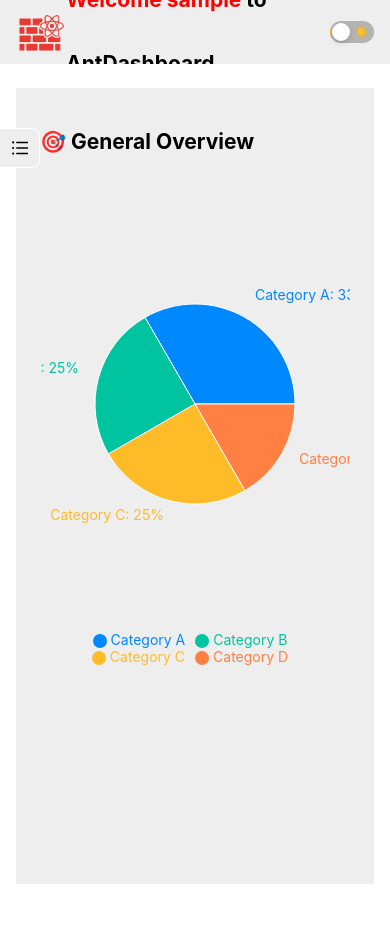
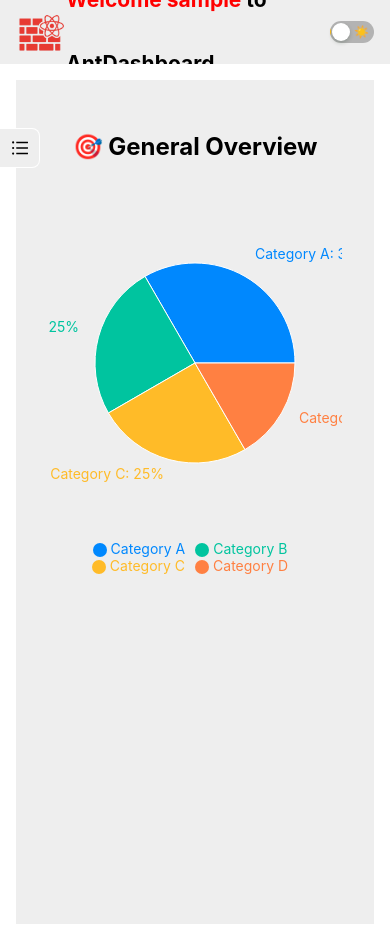
Before and after one commit to seif1125/ant-dashboard-ui, a React (Create React App) app: page /dashboard in a window 390 px wide. Before the commit the page ends 908 px from the top, so only its background shows below. Built offline with nearby package versions, Linux system fonts and the light colour scheme; sample sign-in values are in the browser's storage.

Commit message:
WIP:Fix mobile layout

```diff
--- a/src/components/AnnualChart.jsx
+++ b/src/components/AnnualChart.jsx
@@ -1,6 +1,13 @@
-
-import { BarChart, Bar, XAxis, YAxis, CartesianGrid, Tooltip, ResponsiveContainer } from 'recharts';
-
+import React from 'react';
+import {
+  BarChart,
+  Bar,
+  XAxis,
+  YAxis,
+  CartesianGrid,
+  Tooltip,
+  ResponsiveContainer,
+} from 'recharts';
 
 const mockData = [
   { name: 'Jan', users: 400 },
@@ -11,23 +18,19 @@ const mockData = [
   { name: 'Jun', users: 189 },
 ];
 
-const AnnualChart = () => {
-
-
-  return (
-    <div style={{ padding: 24, borderRadius: 8 }}>
-      <h2>👥Users enrollment</h2>
+const AnnualChart = () => (
+  <div style={{ width: '100%', maxWidth: '800px', margin: '0 auto', padding: '1rem' }}>
+    <h2 style={{ textAlign: 'center', fontSize: '1.5rem' }}>👥 Users Enrollment</h2>
     <ResponsiveContainer width="100%" height={300}>
       <BarChart data={mockData}>
         <CartesianGrid strokeDasharray="3 3" />
-          <XAxis dataKey="name"  />
+        <XAxis dataKey="name" />
         <YAxis />
         <Tooltip />
-          <Bar dataKey="users" fill={'#f00'} />
+        <Bar dataKey="users" fill="#f00" />
       </BarChart>
     </ResponsiveContainer>
   </div>
 );
-};
 
 export default AnnualChart;
--- a/src/components/OverallPieChart.jsx
+++ b/src/components/OverallPieChart.jsx
@@ -5,10 +5,9 @@ import {
   Cell,
   Tooltip,
   Legend,
-  ResponsiveContainer
+  ResponsiveContainer,
 } from 'recharts';
 
-// Generic mock data
 const data = [
   { name: 'Category A', value: 400 },
   { name: 'Category B', value: 300 },
@@ -19,9 +18,9 @@ const data = [
 const COLORS = ['#0088FE', '#00C49F', '#FFBB28', '#FF8042'];
 
 const OverallPieChart = () => (
-  <div>
-    <h2 >🎯 General Overview</h2>
-     <ResponsiveContainer width="100%" height={500}>
+  <div style={{ width: '100%', maxWidth: '800px', margin: '0 auto', padding: '1rem' }}>
+    <h2 style={{ textAlign: 'center', fontSize: '1.5rem' }}>🎯 General Overview</h2>
+    <ResponsiveContainer width="100%" height={400}>
       <PieChart>
         <Pie
           data={data}
@@ -38,11 +37,10 @@ const OverallPieChart = () => (
           ))}
         </Pie>
         <Tooltip />
-      <Legend style={{marginTop:"15px"}} verticalAlign="bottom" height={36} />
+        <Legend verticalAlign="bottom" height={36} />
       </PieChart>
     </ResponsiveContainer>
   </div>
-
 );
 
 export default OverallPieChart;
--- a/src/components/SalesChart.jsx
+++ b/src/components/SalesChart.jsx
@@ -6,9 +6,8 @@ import {
   YAxis,
   CartesianGrid,
   Tooltip,
-  ResponsiveContainer
+  ResponsiveContainer,
 } from 'recharts';
-
 
 const data = [
   { name: 'Jan', sales: 2400 },
@@ -18,20 +17,18 @@ const data = [
 ];
 
 const SalesChart = () => (
-
-  <div>
-    <h2 >📈Users sales</h2>
+  <div style={{ width: '100%', maxWidth: '800px', margin: '0 auto', padding: '1rem' }}>
+    <h2 style={{ textAlign: 'center', fontSize: '1.5rem' }}>📈 Users Sales</h2>
     <ResponsiveContainer width="100%" height={300}>
       <LineChart data={data}>
         <CartesianGrid strokeDasharray="3 3" />
         <XAxis dataKey="name" />
         <YAxis />
         <Tooltip />
-      <Line type="monotone" dataKey="sales" stroke="#f00" strokeWidth={4} />
+        <Line type="monotone" dataKey="sales" stroke="#f00" strokeWidth={3} />
       </LineChart>
     </ResponsiveContainer>
   </div>
-
 );
 
 export default SalesChart;
--- a/src/pages/Dashboard.jsx
+++ b/src/pages/Dashboard.jsx
@@ -1,5 +1,5 @@
 import { useState } from 'react';
-import { Layout, Menu,  theme as antdTheme } from 'antd';
+import { Layout, Menu, theme as antdTheme, Grid } from 'antd';
 import {
   DashboardOutlined,
   LineChartOutlined,
@@ -12,15 +12,14 @@ import AnnualChart from '../components/AnnualChart';
 import SalesChart from '../components/SalesChart';
 import OverallPieChart from '../components/OverallPieChart';
 
-
 const { Sider, Content } = Layout;
-
-
+const { useBreakpoint } = Grid;
 
 const Dashboard = () => {
-  const { logout} = useAuth();
+  const { logout } = useAuth();
   const { theme } = useTheme();
   const { token } = antdTheme.useToken();
+  const screens = useBreakpoint();
 
   const [collapsed, setCollapsed] = useState(false);
   const [selectedMenuKey, setSelectedMenuKey] = useState('1');
@@ -35,13 +34,23 @@ const Dashboard = () => {
   theme={theme}
   collapsible
   collapsed={collapsed}
-        onCollapse={() => setCollapsed(!collapsed)}
+  onCollapse={(val) => setCollapsed(val)}
   collapsedWidth={0}
   breakpoint="lg"
   style={{
-          marginBottom: '25px',
-          color: token.colorText,
     backgroundColor: token.colorBgContainer,
+    ...(screens.xs && !collapsed
+      ? {
+          position: 'fixed',
+          top: 0,
+          left: 0,
+          width: '100vw',
+          height: '100vh',
+          zIndex: 1000,
+        }
+      : {
+          position: 'relative',
+        }),
   }}
 >
   <div
@@ -55,16 +64,21 @@ const Dashboard = () => {
       marginBottom: '20px',
     }}
   >
-
     {!collapsed && <span style={{ marginLeft: '8px' }}>AntDashboard</span>}
   </div>
 
   <Menu
     mode="inline"
     selectedKeys={[selectedMenuKey]}
-          onClick={handleMenuClick}
+    onClick={(e) => {
+      handleMenuClick(e);
+      if (screens.xs) setCollapsed(true); // auto-close after tap
+    }}
     theme={theme}
-          style={{marginTop:'20px',backgroundColor: token.colorBgContainer}}
+    style={{
+      marginTop: '20px',
+      backgroundColor: token.colorBgContainer,
+    }}
   >
     <Menu.Item key="1" icon={<DashboardOutlined />}>Overview</Menu.Item>
     <Menu.Item key="2" icon={<LineChartOutlined />}>Sales Analysis</Menu.Item>
@@ -75,28 +89,38 @@ const Dashboard = () => {
   </Menu>
 </Sider>
 
-      <Layout>
 
 
+      <Layout>
         <Content
           style={{
-            margin: '24px 16px',
-            padding: 24,
+            margin: '16px',
+            padding: 16,
             background: token.colorBgContainer,
             color: token.colorText,
+            overflowY: 'auto',
+            minHeight: '100vh',
           }}
         >
-          {selectedMenuKey === '1' && (
-            <OverallPieChart />
-          )}
-          {selectedMenuKey === '2' && (
-            <SalesChart/>
-          )}
-          {selectedMenuKey === '3' && (
-            <AnnualChart />
-          )}
+          {selectedMenuKey === '1' && <OverallPieChart />}
+          {selectedMenuKey === '2' && <SalesChart />}
+          {selectedMenuKey === '3' && <AnnualChart />}
         </Content>
       </Layout>
+      {screens.xs && !collapsed && (
+  <div
+    onClick={() => setCollapsed(true)}
+    style={{
+      position: 'fixed',
+      top: 0,
+      left: 0,
+      width: '100vw',
+      height: '100vh',
+      background: 'rgba(0,0,0,0.3)',
+      zIndex: 999,
+    }}
+  />
+)}
     </Layout>
   );
 };
```
Lines whose indentation alone changed are shown as unchanged.
